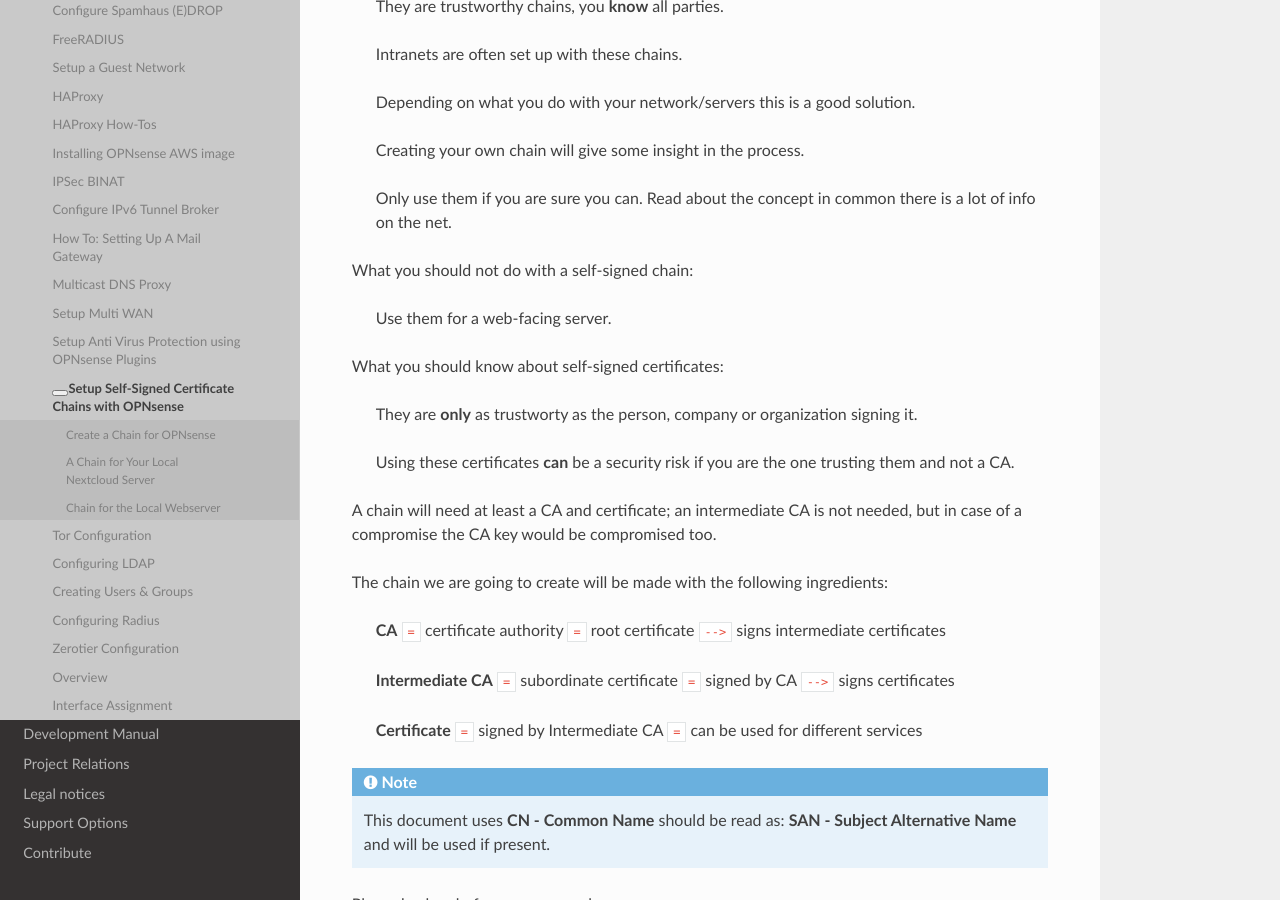
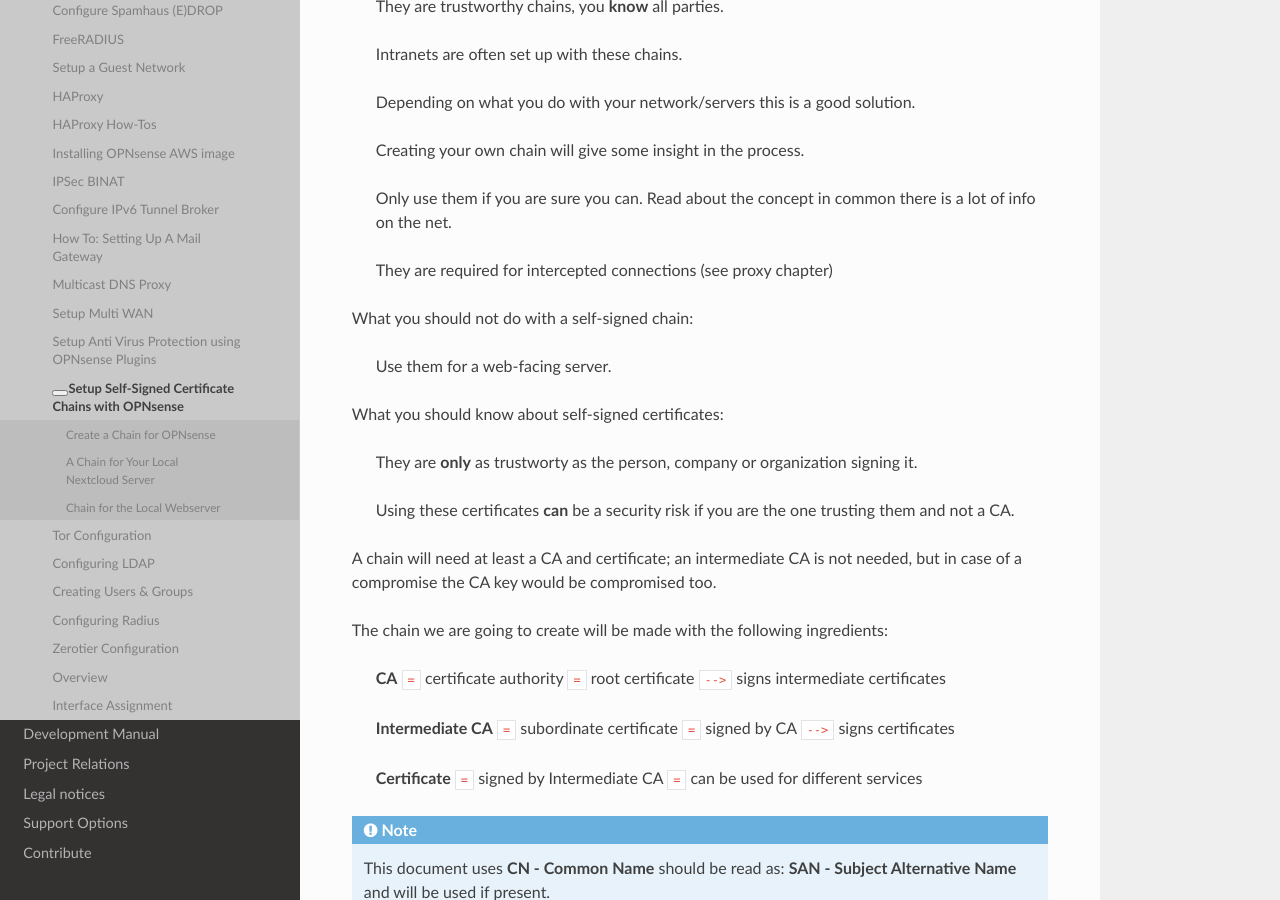
Before and after one commit to opnsense/docs, a Sphinx documentation site: the page built from source/manual/how-tos/self-signed-chain.rst, in a window 1280 px wide and 900 px high, scrolled down 574 px. Built offline with Sphinx 7.4.7 and the Read the Docs theme 2.0.0, drawn with Linux system fonts in a browser that asks for light colours; nearby versions of some CDN libraries; some web fonts are replaced; library files that are not in the unit come from our copies.

Commit message:
Update source/manual/how-tos/self-signed-chain.rst
Co-Authored-By: Fabian Franz BSc <fabianfrz@users.noreply.github.com>

```diff
--- a/source/manual/how-tos/self-signed-chain.rst
+++ b/source/manual/how-tos/self-signed-chain.rst
@@ -22,6 +22,7 @@ certificates?
    * Depending on what you do with your network/servers this is a good solution.
    * Creating your own chain will give some insight in the process.
    * Only use them if you are sure you can. Read about the concept in common there is a lot of info on the net.
+   * They are required for intercepted connections (see proxy chapter)
 
 What you should not do with a self-signed chain:
 
```
